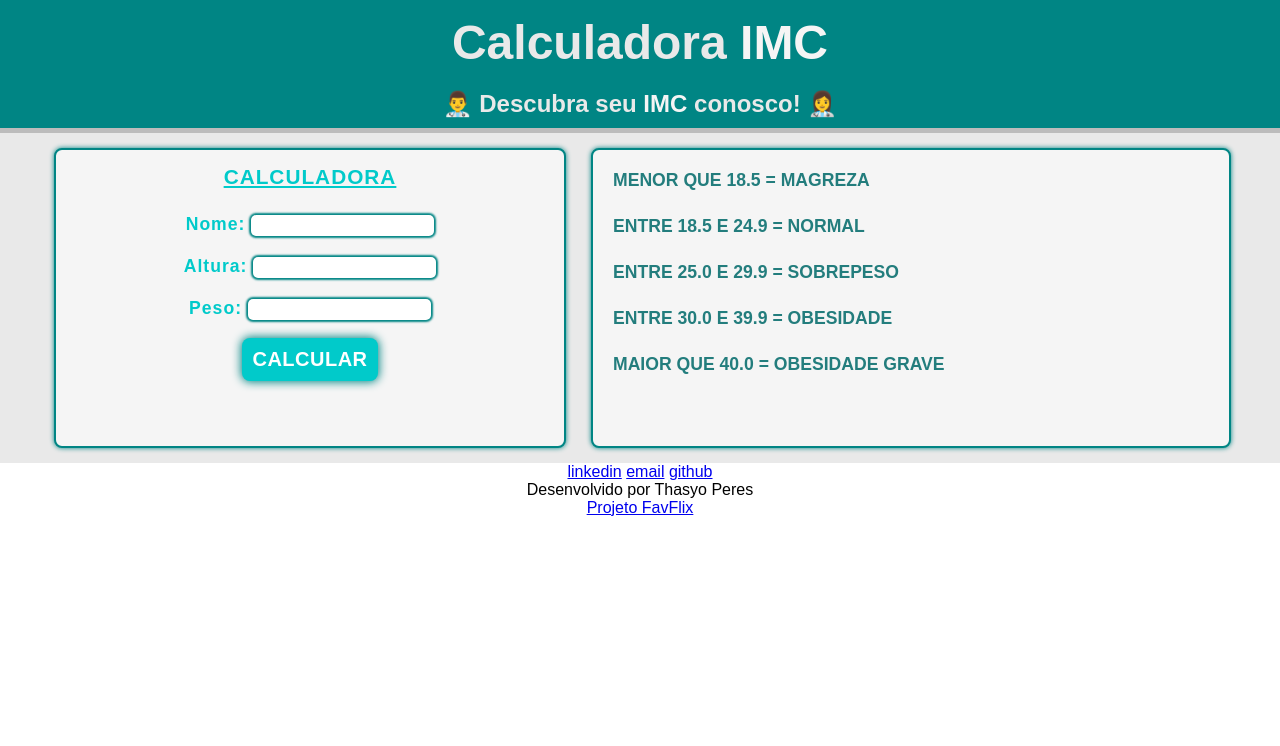
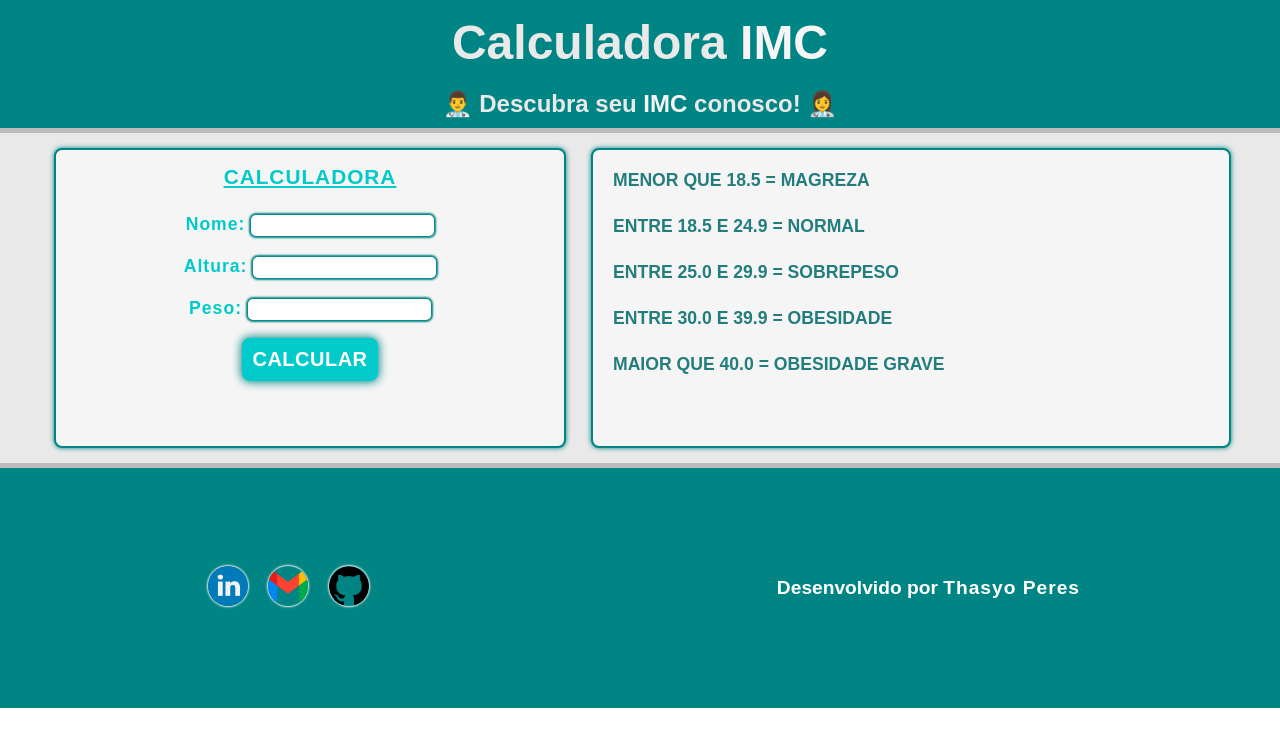
Before and after one commit to Thasyo/IMC, a plain HTML site: page index.html in a window 1280 px wide. Drawn offline with Linux system fonts and the light colour scheme.

Commit message:
Footer CSS

```diff
--- a/css/styles.css
+++ b/css/styles.css
@@ -165,3 +165,39 @@ form div h3{
 
 
 /*Footer CSS*/
+footer{
+    background-color: #008584;
+    color: #ffff;
+    border-top: 5px solid #bcbcbc;
+
+    width: 100%;
+    height: 245px;
+
+    display: flex;
+    justify-content: center;
+    align-items: center;
+}
+
+.social-media a img{
+    width: 40px;
+    border-radius: 100px;
+    margin: 8px;
+    box-shadow: 0px 0px 2px 1px #efefef;
+
+}
+
+.social-media a img:hover{
+    transform: scale(1.2);
+    transition: 0.5s;
+
+    box-shadow: 0px 0px 5px 2px #efefef;
+}
+
+.credits{
+    font-size: 1.2em;
+    font-weight: 800;
+}
+
+.credits p span{
+    letter-spacing: 1px;
+}
--- a/index.html
+++ b/index.html
@@ -49,18 +49,14 @@
     </main>
     <footer>
         <div class="social-media">
-            <a href="#">linkedin</a>
-            <a href="#">email</a>
-            <a href="#">github</a>
+            <a href="https://www.linkedin.com/in/thasyo-peres-63aa27235/" target="_blank"><img src="img/linkedin.png" alt="linkedin"></a>
+            <a href="=mailto:thasyotp2002@gmail.com" target="_blank"><img src="img/gmail.png" alt="gmail"></a>
+            <a href="https://github.com/Thasyo" target="_blank"><img src="img/github.png" alt="github"></a>
         </div>
 
         <div class="credits">
             <p>Desenvolvido por <span>Thasyo Peres</span></p>
         </div>
-
-        <div class="projects">
-            <a href="#">Projeto FavFlix</a>
-        </div>
     </footer>
     <script src="js/script.js"></script>
 </body>
```
Also changed, not shown: img/github.png (added), img/gmail.png (added), img/linkedin.png (added).
